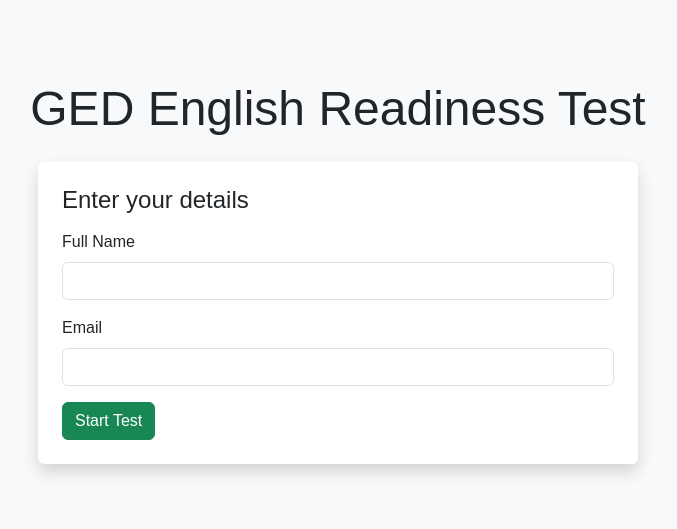
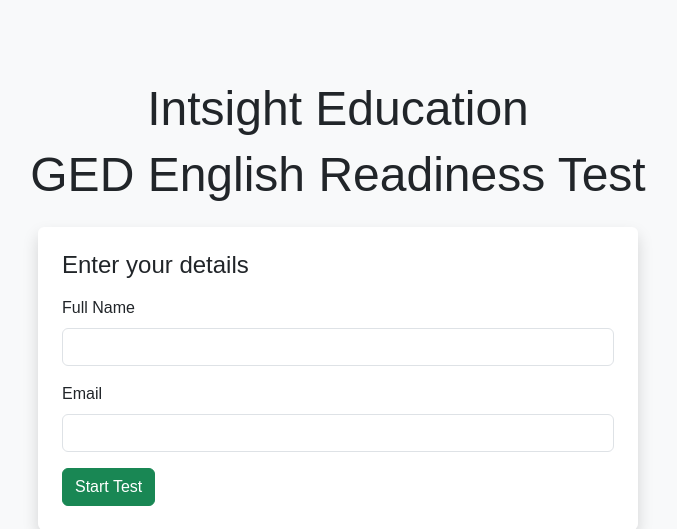
Before and after one commit to bosserz/ged-assessment, a Flask app: page / in a window 1280 px wide. Shown: the top 529 px of the page, without its empty margins (302-979 px from the left). Run offline with Flask 3, Linux system fonts and the light colour scheme; parts of the project's set-up code (start-up, migrations or seed data) failed here and were passed over; some libraries are stand-ins or nearby versions.

Commit message:
update index.html

```diff
--- a/templates/index.html
+++ b/templates/index.html
@@ -10,6 +10,7 @@
 <body class="bg-light">
   <div class="container py-5">
     <div class="text-center mb-4">
+        <h1 class="display-5">Intsight Education</h1>
       <h1 class="display-5">GED English Readiness Test</h1>
     </div>
 
```
